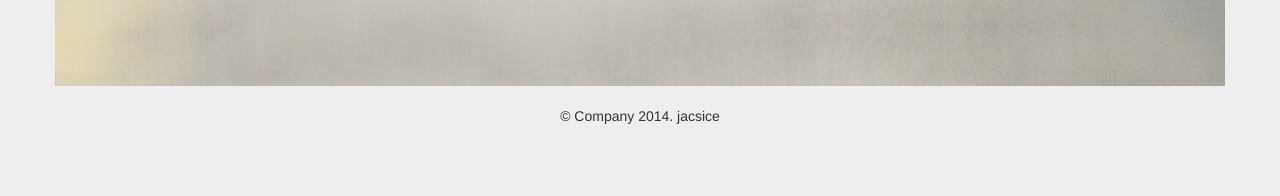
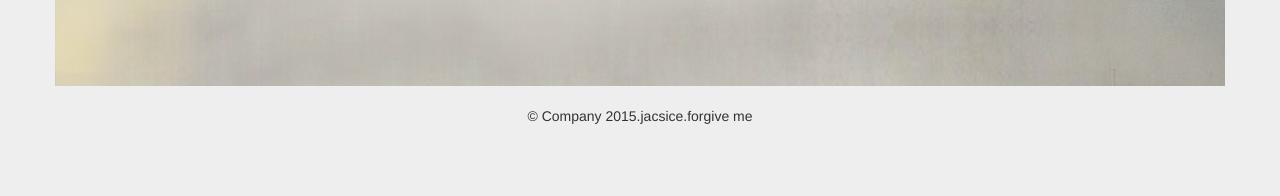
Before and after one commit to cash2one/gather, a Django app: page /account/regist/ in a window 1280 px wide. Shown: the part 754-950 px from the top of the page. Run offline with Django 3.2, Linux system fonts and the light colour scheme; some libraries are stand-ins or nearby versions.

Commit message:
修改copyright为2015

```diff
--- a/gather/templates/base.html
+++ b/gather/templates/base.html
@@ -74,7 +74,7 @@
 
 {% block foot %}
       <footer class="pager">
-        <p>&copy; Company 2014</p>
+        <p>&copy; Company 2015.jacsice</p>
         {% for error in form.non_field_errors %}
         {{ error }}
         {% endfor %}
--- a/gather/templates/base_no_login.html
+++ b/gather/templates/base_no_login.html
@@ -44,7 +44,7 @@
 
 {% block foot %}
       <footer class="pager">
-        <p>&copy; Company 2014. jacsice</p>
+        <p>&copy; Company 2015.jacsice.forgive me</p>
       </footer>
 {% endblock %}
 </div> <!-- /container -->
```
